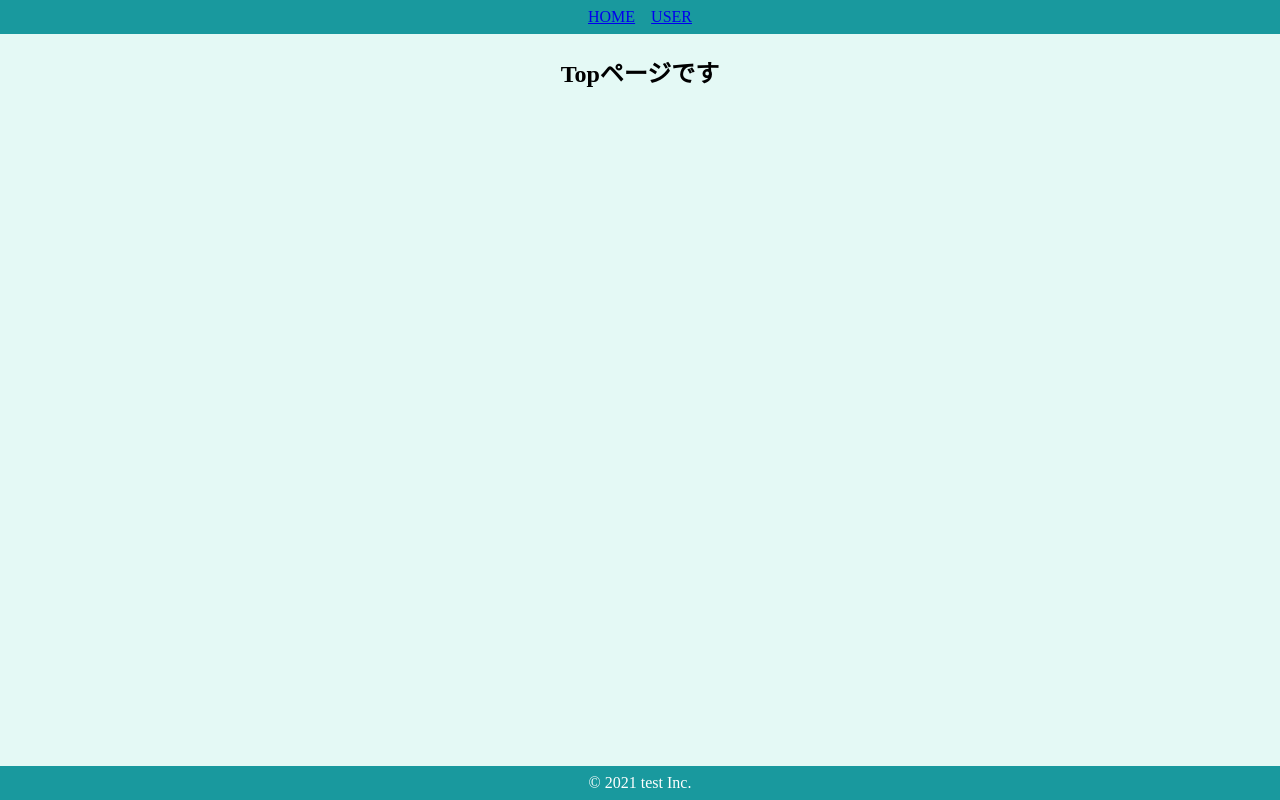
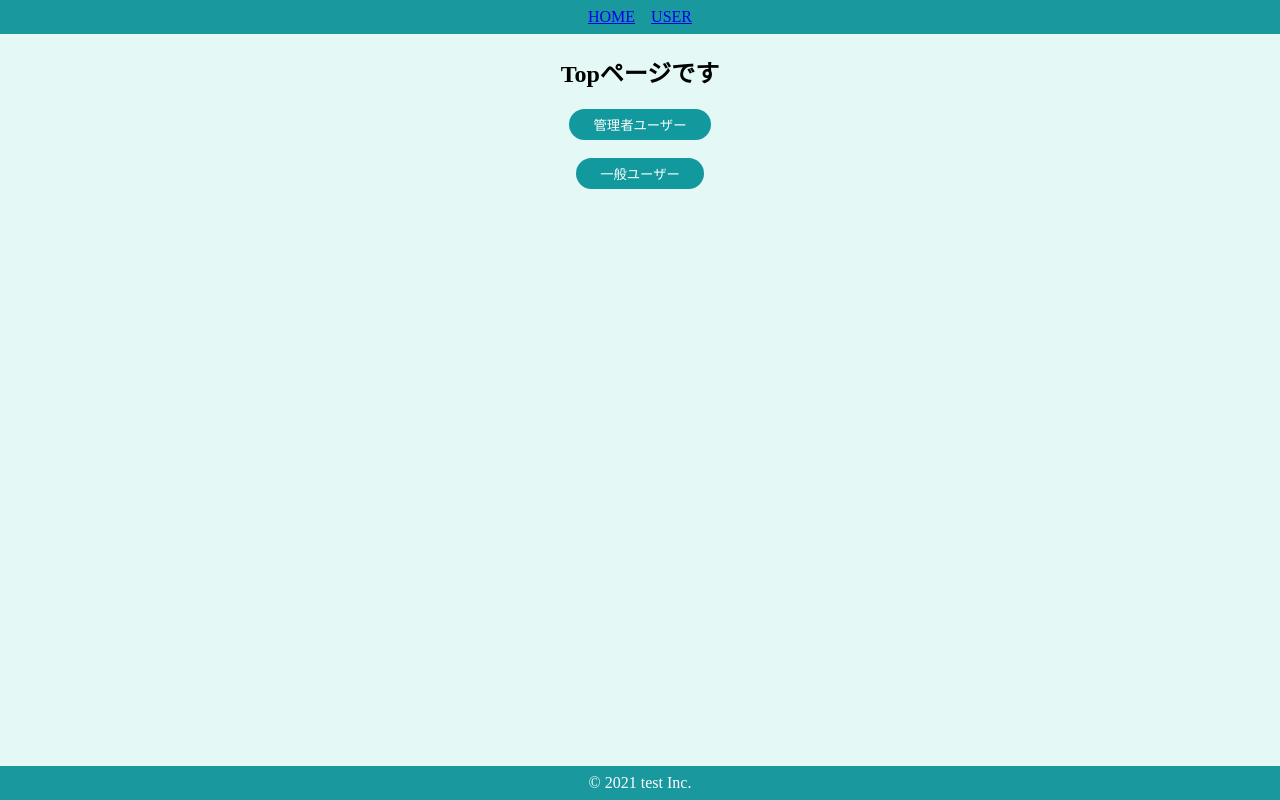
Before and after one commit to yushi-hosokawa/react-atom-design, a React (Create React App) app: page / in a window 1280 px wide. Built offline with nearby package versions, Linux system fonts and the light colour scheme.

Commit message:
propsのバケツリレー受け渡し

```diff
--- a/src/components/atoms/button/SecondaryButton.jsx
+++ b/src/components/atoms/button/SecondaryButton.jsx
@@ -3,8 +3,8 @@
 
 //二種類目のボタンコンポーネント定義
 export const SecondaryButton = (props) => {
-  const { children } = props;
-  return <SButton>{children}</SButton>;
+  const { children, onClick } = props;
+  return <SButton onClick={onClick}>{children}</SButton>;
 };
 
 //ボタンの基本CSSはBaseButton．ｊｓｘから取ってきて色だけ上書き
--- a/src/components/molecules/user/UserIconWithName.jsx
+++ b/src/components/molecules/user/UserIconWithName.jsx
@@ -1,10 +1,12 @@
 import styled from "styled-components";
 export const UserIconWithName = (props) => {
-  const { image, name } = props;
+  const { image, name, isAdmin } = props;
+  console.log(`UserIconWithName:${isAdmin}`);
   return (
     <SContainer>
       <SImage height={160} width={160} src={image} alt={name} />
       <SName>{name}</SName>
+      {isAdmin && <SEdit>編集</SEdit>}
     </SContainer>
   );
 };
@@ -23,3 +25,9 @@
   margin: 0;
   color: #40514e;
 `;
+
+const SEdit = styled.span`
+  text-decoration: underline;
+  color: #aaa;
+  cursor: pointer;
+`;
--- a/src/components/organisms/user/UserCard.jsx
+++ b/src/components/organisms/user/UserCard.jsx
@@ -3,10 +3,11 @@
 import { UserIconWithName } from "../../molecules/user/UserIconWithName";
 
 export const UserCard = (props) => {
-  const { user } = props;
+  const { user, isAdmin } = props;
+  console.log(`usercard:${isAdmin}`);
   return (
     <Card>
-      <UserIconWithName image={user.image} name={user.name} />
+      <UserIconWithName image={user.image} name={user.name} isAdmin={isAdmin} />
       <SDl>
         <dt>メール</dt>
         <dd>{user.email}</dd>
--- a/src/components/pages/Top.jsx
+++ b/src/components/pages/Top.jsx
@@ -1,9 +1,21 @@
 import styled from "styled-components";
+import { SecondaryButton } from "../atoms/button/SecondaryButton";
+import { useHistory } from "react-router-dom";
 
 export const Top = () => {
+  const history = useHistory();
+  const onClickAdmin = () =>
+    history.push({ pathname: "/users", state: { isAdmin: true } });
+  const onClickGeneral = () =>
+    history.push({ pathname: "/users", state: { isAdmin: false } });
+
   return (
     <SContainer>
       <h2>Topページです</h2>
+      <SecondaryButton onClick={onClickAdmin}>管理者ユーザー</SecondaryButton>
+      <br />
+      <br />
+      <SecondaryButton onClick={onClickGeneral}>一般ユーザー</SecondaryButton>
     </SContainer>
   );
 };
--- a/src/components/pages/Users.jsx
+++ b/src/components/pages/Users.jsx
@@ -1,3 +1,4 @@
+import { useLocation } from "react-router-dom";
 import styled from "styled-components";
 import { SearchInput } from "../molecules/SearchInput";
 import { UserCard } from "../organisms/user/UserCard";
@@ -17,13 +18,17 @@
 });
 
 export const Users = () => {
+  const { state } = useLocation();
+  //isAdiminに値が無ければfalseになるように三項演算子で指定
+  const isAdmin = state ? state.isAdmin : false;
+  console.log(`users:${isAdmin}`);
   return (
     <SContainer>
       <h2>ユーザー一覧</h2>
       <SearchInput />
       <SUserArea>
         {users.map((user) => {
-          return <UserCard key={user.id} user={user} />;
+          return <UserCard key={user.id} user={user} isAdmin={isAdmin} />;
         })}
       </SUserArea>
     </SContainer>
```
